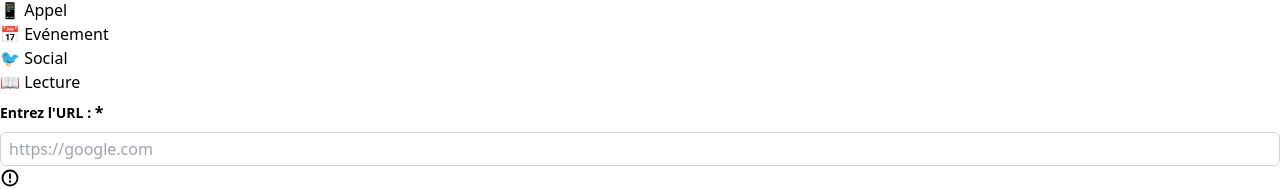
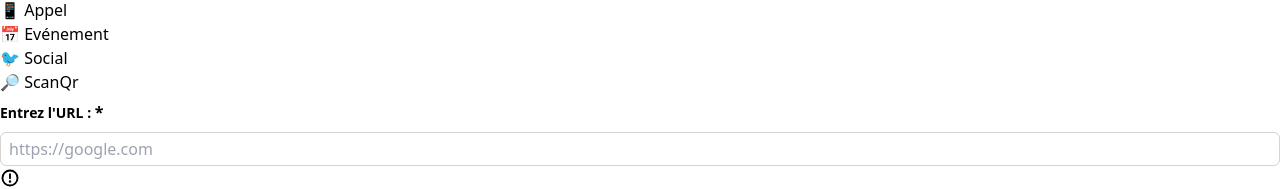
Before and after one commit to math-dev-24/qrcode-generator-vue, a Vue app: page / in a window 1280 px wide. Shown: the part 330-519 px from the top of the page. Built offline with nearby package versions, Linux system fonts and the light colour scheme.

Commit message:
update: icon & name scanqr

```diff
--- a/src/shared/data/data.ts
+++ b/src/shared/data/data.ts
@@ -59,7 +59,7 @@ export const MODE: ModeInterface[] = [
   },
   {
     name: "scanQr",
-    label: "Lecture",
-    emoji: "📖",
+    label: "ScanQr",
+    emoji: "🔎",
   }
 ]
```
